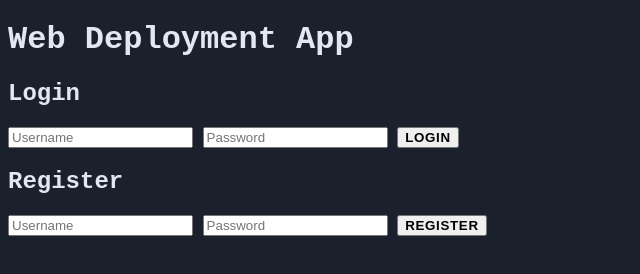
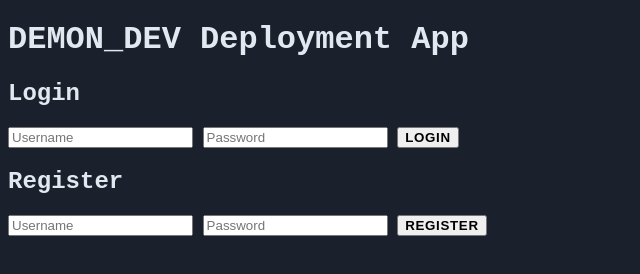
Before and after one commit to asmakev930h/DEMON_DEPLOY, a website: page public/index.html in a window 1280 px wide. Shown: the whole page, without its empty margins (0-640 px from the left). Drawn offline with nearby package versions, Linux system fonts and the light colour scheme; no server answers.

Commit message:
Update index.html

```diff
--- a/public/index.html
+++ b/public/index.html
@@ -3,12 +3,12 @@
 <head>
     <meta charset="UTF-8">
     <meta name="viewport" content="width=device-width, initial-scale=1.0">
-    <title>Web Deployment App</title>
+    <title>DEMON_DEV Deployment App</title>
     <link rel="stylesheet" href="style.css">
 </head>
 <body>
     <div class="container">
-        <h1>Web Deployment App</h1>
+        <h1>DEMON_DEV Deployment App</h1>
         <div id="auth-section">
             <div id="login-form">
                 <h2>Login</h2>
```
